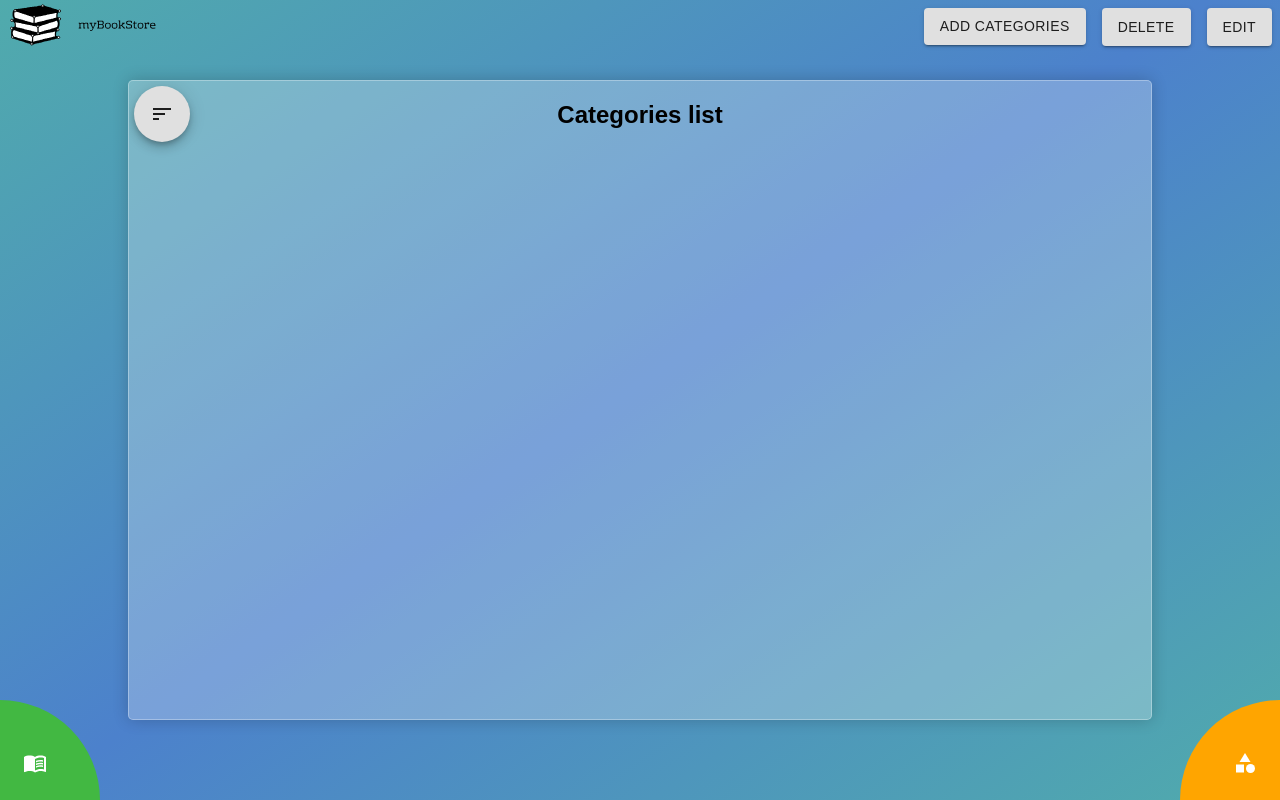
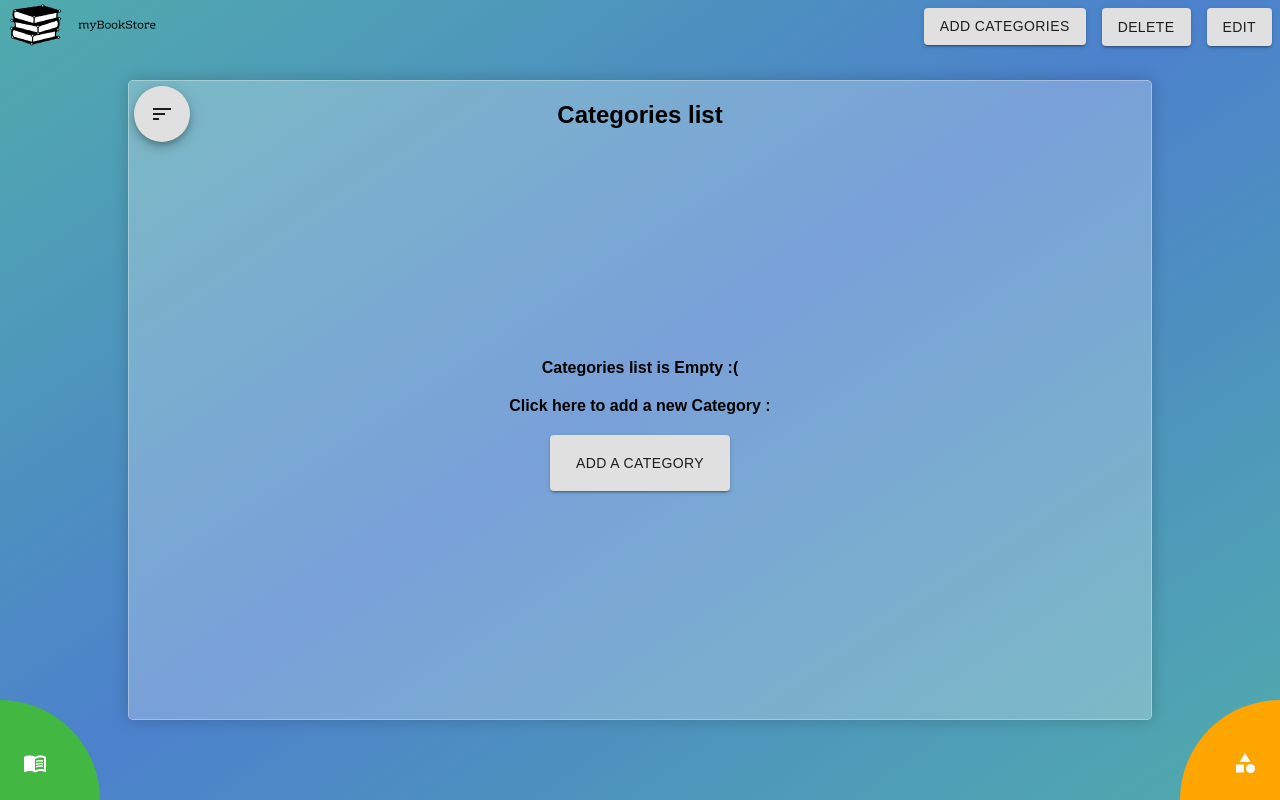
Before and after one commit to DorKachlon/myBookStore, a React (Create React App) app in the folder client/: page /categories in a window 1280 px wide. Built offline with nearby package versions, Linux system fonts and the light colour scheme.

Commit message:
emprty section for categories

```diff
--- a/client/src/components/categoriesDashboard.js/index.js
+++ b/client/src/components/categoriesDashboard.js/index.js
@@ -2,6 +2,9 @@ import React from "react";
 import "./style.css";
 import { useSelector } from "react-redux";
 import CategoryCard from "../categoryCard";
+import Button from "@material-ui/core/Button";
+import { Link } from "react-router-dom";
+import Tooltip from "@material-ui/core/Tooltip";
 
 export default function CategoriesDashboard() {
   const categories = useSelector((state) => state.categories);
@@ -9,9 +12,26 @@ export default function CategoriesDashboard() {
   const editing = useSelector((state) => state.editing);
   return (
     <div className="categories-dashboard">
-      {categories.map((category) => (
-        <CategoryCard key={category.id} category={category} deletion={deletion} editing={editing} />
-      ))}
+      {categories.length > 0 ? (
+        categories.map((category) => (
+          <CategoryCard
+            key={category.id}
+            category={category}
+            deletion={deletion}
+            editing={editing}
+          />
+        ))
+      ) : (
+        <div className="empty-section">
+          <h2>Categories list is Empty :(</h2>
+          <h2>Click here to add a new Category : </h2>
+          <Link to="/add-category">
+            <Tooltip title="Add a Category">
+              <Button variant="contained">add a Category</Button>
+            </Tooltip>
+          </Link>
+        </div>
+      )}
     </div>
   );
 }
```
